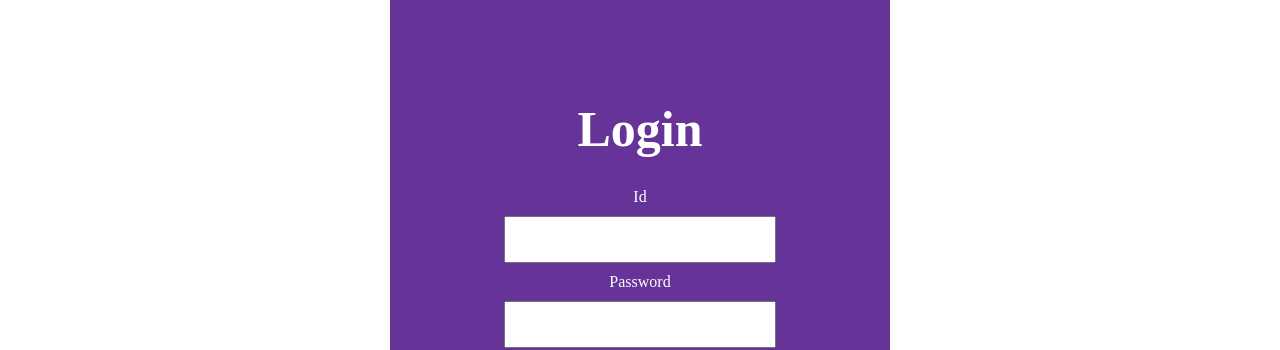
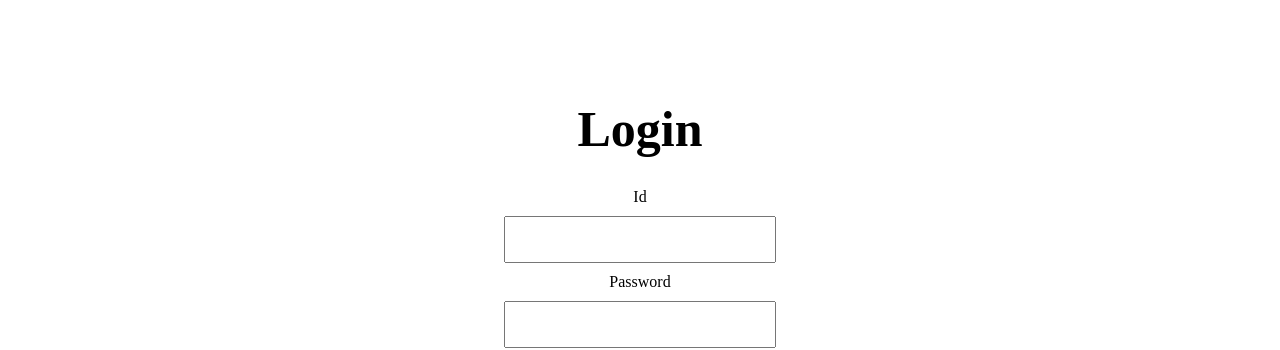
Before and after one commit to loretari/redux-shopping-cart, a React (Create React App) app: page / in a window 1280 px wide. Shown: the part 134-484 px from the top of the page. Built offline with nearby package versions, Linux system fonts and the light colour scheme.

Commit message:
init: change style

```diff
--- a/src/App.css
+++ b/src/App.css
@@ -1,3 +1,4 @@
 * {
     margin: 0;
+
 }
--- a/src/components/Auth.css
+++ b/src/components/Auth.css
@@ -6,17 +6,18 @@
     justify-content: center;
     margin-left: auto;
     margin-right: auto;
-    background-color: rebeccapurple;
+    background-color: white;
     align-items: center;
     margin-top: 10%;
+
 }
 h1 {
     padding: 30px;
-    color: white;
+    color: black;
     font-size: 50px;
 }
 label {
-    color: white;
+    color: black;
 }
 form {
     display: flex;
```
